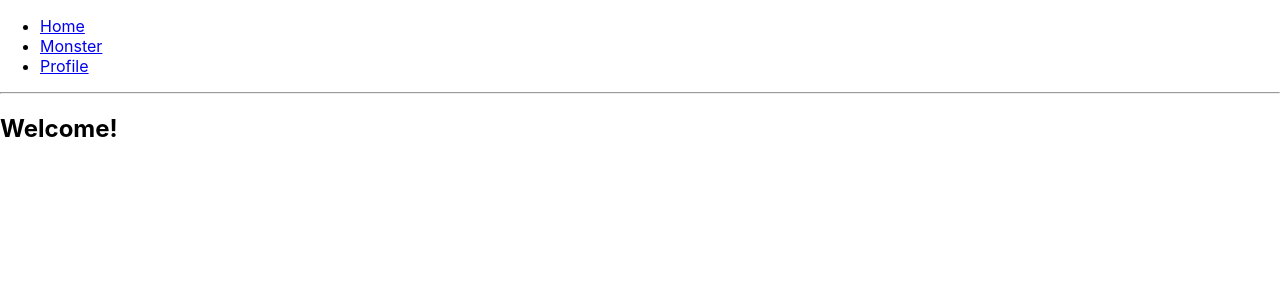
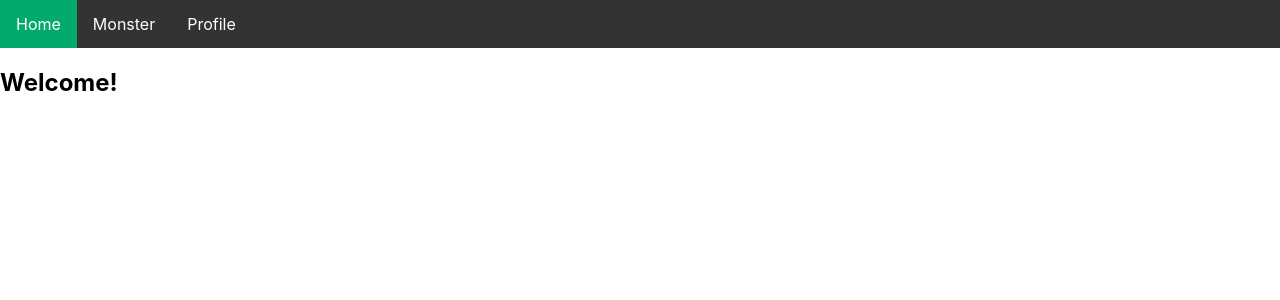
Before and after one commit to pclauring/babs, a React (Create React App) app in the folder ui/: page / in a window 1280 px wide. Shown: the top 300 px of the page. Built offline with nearby package versions, Linux system fonts and the light colour scheme.

Commit message:
Basic Layout Changes & CSS

```diff
--- a/ui/public/index.html
+++ b/ui/public/index.html
@@ -24,7 +24,7 @@
       work correctly both with client-side routing and a non-root public URL.
       Learn how to configure a non-root public URL by running `npm run build`.
     -->
-    <title>React App</title>
+    <title>Monster App</title>
   </head>
   <body>
     <noscript>You need to enable JavaScript to run this app.</noscript>
--- /dev/null
+++ b/ui/src/features/layout/Layout.module.css
@@ -0,0 +1,27 @@
+.ul {
+  list-style-type: none;
+  margin: 0;
+  padding: 0;
+  overflow: hidden;
+  background-color: #333;
+}
+
+.li {
+  float: left;
+}
+
+.link {
+  display: block;
+  color: white;
+  text-align: center;
+  padding: 14px 16px;
+  text-decoration: none;
+}
+
+.link:hover:not(.active) {
+  background-color: #111;
+}
+
+.active {
+  background-color: #04aa6d;
+}
--- a/ui/src/features/layout/Layout.tsx
+++ b/ui/src/features/layout/Layout.tsx
@@ -1,24 +1,65 @@
+import { useState } from "react";
 import { Link, Outlet } from "react-router-dom";
+import styles from "./Layout.module.css";
+
+interface LinkItem {
+  active: boolean;
+  label: string;
+  to: string;
+}
 
 export default function Layout() {
+  const [layoutItems, setLayoutItems] = useState<LinkItem[]>([
+    { active: true, label: "Home", to: "/" },
+    { active: false, label: "Monster", to: "/monster" },
+    { active: false, label: "Profile", to: "/" },
+  ]);
+
+  function handleLinkClick(e: React.MouseEvent<HTMLElement>) {
+    const newLayoutItems = layoutItems.map((item) => {
+      return { ...item, active: e.currentTarget.innerHTML === item.label };
+    });
+    setLayoutItems(newLayoutItems);
+  }
   return (
     <div>
       {/* A "layout route" is a good place to put markup you want to
             share across all the pages on your site, like navigation. */}
       <nav>
-        <ul>
-          <li>
-            <Link to="/">Home</Link>
+        <ul className={styles.ul}>
+          {layoutItems &&
+            layoutItems?.map((item) => {
+              return (
+                <li className={styles.li}>
+                  <Link
+                    onClick={handleLinkClick}
+                    className={
+                      styles.link + `${item.active ? " " + styles.active : ""}`
+                    }
+                    to={item.to}
+                  >
+                    {item.label}
+                  </Link>
+                </li>
+              );
+            })}
+          {/* <li className={styles.li}>
+            <Link onClick={handleLinkClick} className={styles.link} to="/">
+              Home
+            </Link>
           </li>
-          <li>
-            <Link to="/monster">Monster</Link>
+          <li className={styles.li}>
+            <Link className={styles.link} to="/monster">
+              Monster
+            </Link>
           </li>
-          <li>
-            <Link to="/Profile">Profile</Link>
-          </li>
+          <li className={styles.li}>
+            <Link className={styles.link} to="/Profile">
+              Profile
+            </Link>
+          </li> */}
         </ul>
       </nav>
-      <hr />
       {/* An <Outlet> renders whatever child route is currently active,
             so you can think about this <Outlet> as a placeholder for
             the child routes we defined above. */}
```
Also changed, not shown: ui/public/manifest.json.
